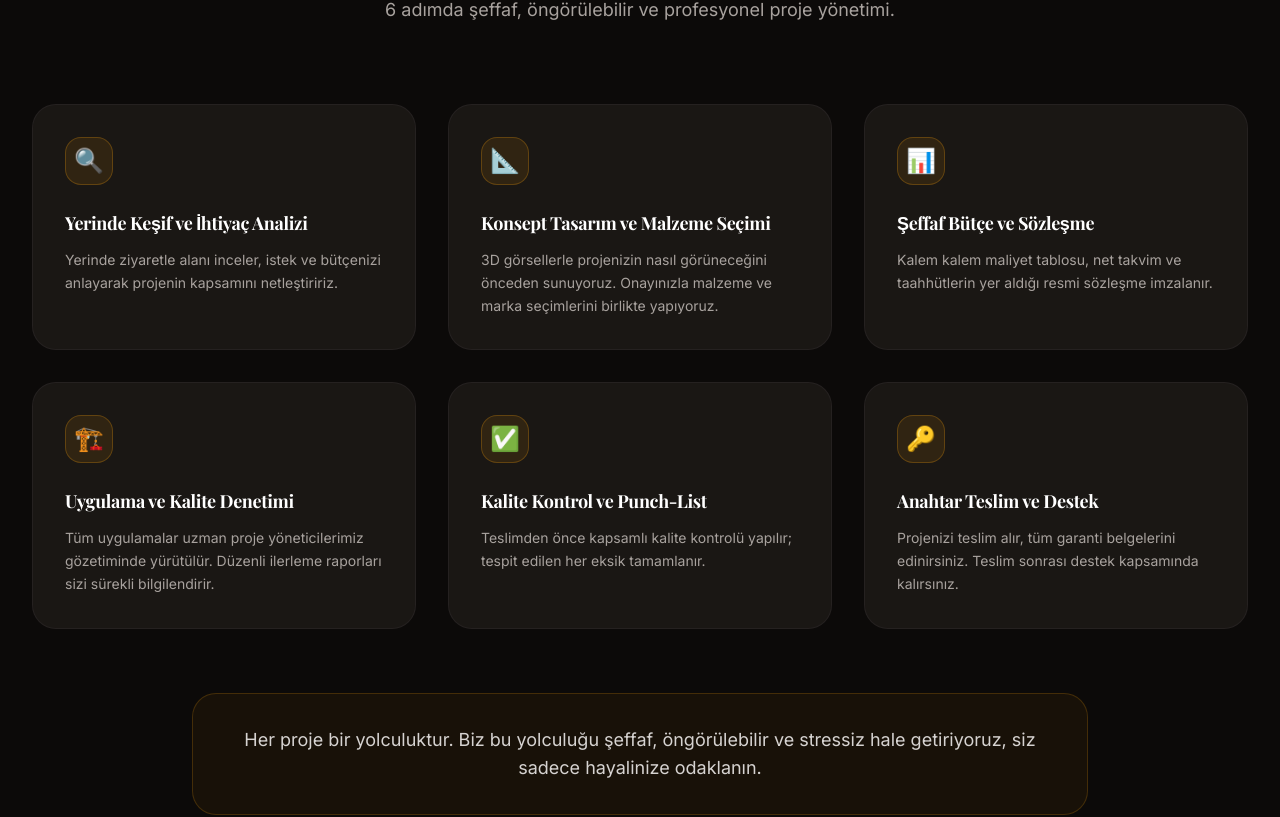
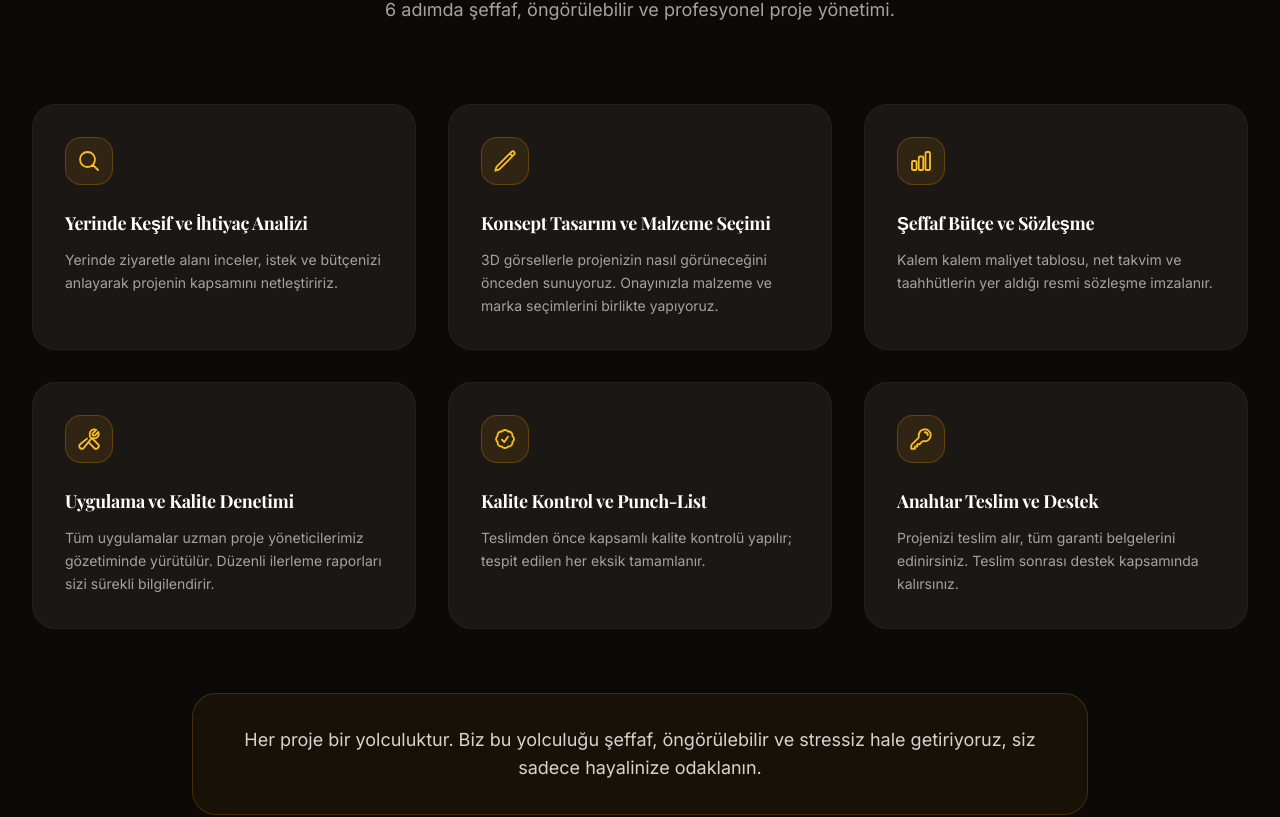
Before and after one commit to yusufcalisir/construction-web, a Next.js app: page / in a window 1280 px wide. Shown: the part 1714-2531 px from the top of the page. Built offline with nearby package versions, Linux system fonts and the light colour scheme.

Commit message:
fix(form): remove broken emojis in WhatsApp link, use SVG icons, direct single-click redirection

```diff
--- a/components/HowWeWork.tsx
+++ b/components/HowWeWork.tsx
@@ -3,12 +3,54 @@
 import { useLanguage } from './LanguageProvider'
 
 const STEPS = [
-  { key: 'discovery',   icon: '🔍' },
-  { key: 'design',      icon: '📐' },
-  { key: 'budget',      icon: '📊' },
-  { key: 'execution',   icon: '🏗️' },
-  { key: 'quality',     icon: '✅' },
-  { key: 'delivery',    icon: '🔑' },
+  {
+    key: 'discovery',
+    icon: (
+      <svg className="w-6 h-6 fill-none stroke-current" strokeWidth={1.8} viewBox="0 0 24 24">
+        <path strokeLinecap="round" strokeLinejoin="round" d="M21 21l-5.197-5.197m0 0A7.5 7.5 0 105.196 5.196a7.5 7.5 0 0010.607 10.607z" />
+      </svg>
+    ),
+  },
+  {
+    key: 'design',
+    icon: (
+      <svg className="w-6 h-6 fill-none stroke-current" strokeWidth={1.8} viewBox="0 0 24 24">
+        <path strokeLinecap="round" strokeLinejoin="round" d="M16.862 4.487l1.687-1.688a1.875 1.875 0 112.652 2.652L6.832 19.82a4.5 4.5 0 01-1.897 1.13l-2.685.8.8-2.685a4.5 4.5 0 011.13-1.897L16.863 4.487zm0 0L19.5 7.125" />
+      </svg>
+    ),
+  },
+  {
+    key: 'budget',
+    icon: (
+      <svg className="w-6 h-6 fill-none stroke-current" strokeWidth={1.8} viewBox="0 0 24 24">
+        <path strokeLinecap="round" strokeLinejoin="round" d="M3 13.125C3 12.504 3.504 12 4.125 12h2.25c.621 0 1.125.504 1.125 1.125v6.75C7.5 20.496 6.996 21 6.375 21h-2.25A1.125 1.125 0 013 19.875v-6.75zM9.75 8.625c0-.621.504-1.125 1.125-1.125h2.25c.621 0 1.125.504 1.125 1.125v11.25c0 .621-.504 1.125-1.125 1.125h-2.25a1.125 1.125 0 01-1.125-1.125V8.625zM16.5 4.125c0-.621.504-1.125 1.125-1.125h2.25C20.496 3 21 3.504 21 4.125v15.75c0 .621-.504 1.125-1.125 1.125h-2.25a1.125 1.125 0 01-1.125-1.125V4.125z" />
+      </svg>
+    ),
+  },
+  {
+    key: 'execution',
+    icon: (
+      <svg className="w-6 h-6 fill-none stroke-current" strokeWidth={1.8} viewBox="0 0 24 24">
+        <path strokeLinecap="round" strokeLinejoin="round" d="M11.42 15.17L17.25 21A2.652 2.652 0 0021 17.25l-5.877-5.877M11.42 15.17l2.496-3.03c.317-.384.74-.626 1.208-.766M11.42 15.17l-4.655 5.653a2.548 2.548 0 11-3.586-3.586l6.837-5.63m5.108-.233c.55-.164 1.163-.188 1.743-.05a4.5 4.5 0 004.486-6.32l-3.27 3.27a1.5 1.5 0 01-2.122-2.122l3.27-3.27A4.5 4.5 0 0012.87 8.01c-.138.58-.114 1.193.05 1.743z" />
+      </svg>
+    ),
+  },
+  {
+    key: 'quality',
+    icon: (
+      <svg className="w-6 h-6 fill-none stroke-current" strokeWidth={1.8} viewBox="0 0 24 24">
+        <path strokeLinecap="round" strokeLinejoin="round" d="M9 12.75L11.25 15 15 9.75M21 12c0 1.268-.63 2.39-1.593 3.068a3.745 3.745 0 01-1.043 3.296 3.745 3.745 0 01-3.296 1.043A3.745 3.745 0 0112 21c-1.268 0-2.39-.63-3.068-1.593a3.746 3.746 0 01-3.296-1.043 3.745 3.745 0 01-1.043-3.296A3.745 3.745 0 013 12c0-1.268.63-2.39 1.593-3.068a3.745 3.745 0 011.043-3.296 3.746 3.746 0 013.296-1.043A3.746 3.746 0 0112 3c1.268 0 2.39.63 3.068 1.593a3.746 3.746 0 013.296 1.043 3.746 3.746 0 011.043 3.296A3.745 3.745 0 0121 12z" />
+      </svg>
+    ),
+  },
+  {
+    key: 'delivery',
+    icon: (
+      <svg className="w-6 h-6 fill-none stroke-current" strokeWidth={1.8} viewBox="0 0 24 24">
+        <path strokeLinecap="round" strokeLinejoin="round" d="M15.75 5.25a3 3 0 013 3m3 0a6 6 0 01-7.029 5.912c-.563-.097-1.159.026-1.563.43L10.5 17.25H8.25v2.25H6v2.25H2.25v-2.818c0-.597.237-1.17.659-1.591l6.499-6.499c.404-.404.527-1 .43-1.563A6 6 0 1121.75 8.25z" />
+      </svg>
+    ),
+  },
 ]
 
 export default function HowWeWork() {
@@ -41,7 +83,7 @@ export default function HowWeWork() {
               className="group relative bg-stone-900/90 rounded-2xl p-8 border border-stone-800/80 hover:border-amber-500/40 transition-all duration-300 hover:shadow-2xl hover:shadow-amber-500/5 hover:-translate-y-1"
             >
               {/* Step Icon */}
-              <div className="w-12 h-12 rounded-xl bg-amber-500/10 border border-amber-500/25 flex items-center justify-center text-2xl mb-6 group-hover:bg-amber-500/20 group-hover:border-amber-500/40 transition-all duration-300">
+              <div className="w-12 h-12 rounded-xl bg-amber-500/10 border border-amber-500/25 flex items-center justify-center text-amber-400 mb-6 group-hover:bg-amber-500/20 group-hover:border-amber-500/40 transition-all duration-300">
                 <span>{step.icon}</span>
               </div>
 
--- a/components/ProjectEvaluation.tsx
+++ b/components/ProjectEvaluation.tsx
@@ -2,7 +2,7 @@
 
 import React, { useState } from 'react'
 import { useLanguage } from './LanguageProvider'
-import { openWhatsApp } from '@/lib/safeContact'
+import { redirectWhatsApp } from '@/lib/safeContact'
 
 const DISTRICTS = [
   'Kadıköy',
@@ -21,11 +21,51 @@ const DISTRICTS = [
 ]
 
 const PROPERTY_TYPES = [
-  { id: 'Daire', label: 'Daire', icon: '🏢' },
-  { id: 'Villa', label: 'Villa', icon: '🏡' },
-  { id: 'Rezidans', label: 'Rezidans', icon: '🏙️' },
-  { id: 'Müstakil Ev', label: 'Müstakil Ev', icon: '🏠' },
-  { id: 'Ofis / Ticari', label: 'Ofis / Ticari', icon: '💼' },
+  {
+    id: 'Daire',
+    label: 'Daire',
+    icon: (
+      <svg className="w-4 h-4 fill-none stroke-current" strokeWidth={1.8} viewBox="0 0 24 24">
+        <path strokeLinecap="round" strokeLinejoin="round" d="M3 21h18M5 21V5a2 2 0 012-2h10a2 2 0 012 2v16M9 7h1m4 0h1m-6 4h1m4 0h1m-6 4h1m4 0h1" />
+      </svg>
+    ),
+  },
+  {
+    id: 'Villa',
+    label: 'Villa',
+    icon: (
+      <svg className="w-4 h-4 fill-none stroke-current" strokeWidth={1.8} viewBox="0 0 24 24">
+        <path strokeLinecap="round" strokeLinejoin="round" d="M3 12l9-9 9 9M5 10v10a1 1 0 001 1h4v-6h4v6h4a1 1 0 001-1V10" />
+      </svg>
+    ),
+  },
+  {
+    id: 'Rezidans',
+    label: 'Rezidans',
+    icon: (
+      <svg className="w-4 h-4 fill-none stroke-current" strokeWidth={1.8} viewBox="0 0 24 24">
+        <path strokeLinecap="round" strokeLinejoin="round" d="M19 21V5a2 2 0 00-2-2H7a2 2 0 00-2 2v16m14 0h2m-2 0h-5m-9 0H3m2 0h5M9 7h1m-1 4h1m-1 4h1m5-8h1m-1 4h1m-1 4h1" />
+      </svg>
+    ),
+  },
+  {
+    id: 'Müstakil Ev',
+    label: 'Müstakil Ev',
+    icon: (
+      <svg className="w-4 h-4 fill-none stroke-current" strokeWidth={1.8} viewBox="0 0 24 24">
+        <path strokeLinecap="round" strokeLinejoin="round" d="M2.25 12l8.954-8.955c.44-.439 1.152-.439 1.591 0L21.75 12M4.5 9.75v10.125c0 .621.504 1.125 1.125 1.125H9.75v-4.875c0-.621.504-1.125 1.125-1.125h2.25c.621 0 1.125.504 1.125 1.125V21h4.125c.621 0 1.125-.504 1.125-1.125V9.75M8.25 21h8.25" />
+      </svg>
+    ),
+  },
+  {
+    id: 'Ofis / Ticari',
+    label: 'Ofis / Ticari',
+    icon: (
+      <svg className="w-4 h-4 fill-none stroke-current" strokeWidth={1.8} viewBox="0 0 24 24">
+        <path strokeLinecap="round" strokeLinejoin="round" d="M20 7h-4V4a2 2 0 00-2-2h-4a2 2 0 00-2 2v3H4a2 2 0 00-2 2v11a2 2 0 002 2h16a2 2 0 002-2V9a2 2 0 00-2-2zM10 4h4v3h-4V4z" />
+      </svg>
+    ),
+  },
 ]
 
 const AREA_RANGES = ['50 – 100 m²', '100 – 150 m²', '150 – 250 m²', '250 m² ve Üzeri']
@@ -73,7 +113,6 @@ export default function ProjectEvaluation() {
 
   // Submission Status
   const [isSubmitting, setIsSubmitting] = useState(false)
-  const [isSubmitted, setIsSubmitted] = useState(false)
   const [isQualified, setIsQualified] = useState(false)
   const [errorMessage, setErrorMessage] = useState('')
 
@@ -103,7 +142,7 @@ export default function ProjectEvaluation() {
     return hasValidBudget && hasScope && hasDistrict && hasPhone
   }
 
-  const handleSubmit = async (e: React.FormEvent) => {
+  const handleSubmit = (e: React.FormEvent) => {
     e.preventDefault()
     setErrorMessage('')
 
@@ -152,23 +191,37 @@ export default function ProjectEvaluation() {
       win.dataLayer.push({ event: 'lead_form_submitted', is_qualified: qualified })
     }
 
-    // Open WhatsApp with pre-filled message then show success screen
-    openWhatsApp(generateWhatsAppMessage())
-    setIsSubmitting(false)
-    setIsSubmitted(true)
+    // Direct single-click redirect to WhatsApp without intermediate screen
+    redirectWhatsApp(generateWhatsAppMessage())
+
+    // If user returns back to tab, re-enable button after short delay
+    setTimeout(() => {
+      setIsSubmitting(false)
+    }, 2000)
   }
 
-  // Generate structured message for WhatsApp pre-fill
+  // Generate structured message for WhatsApp pre-fill without emojis (prevents character corruption like  in wa.me redirects)
   const generateWhatsAppMessage = () => {
-    return `Merhaba Ber Tadilat, web sitenizden Proje Ön Değerlendirme Formu doldurdum.
-📍 İlçe: ${district}
-🏠 Mekan: ${propertyType} (${area})
-🔨 Yapılacak İşler: ${selectedServices.join(', ')}
-💰 Bütçe: ${budget}
-📅 Başlama: ${timeline}
-👤 Ad Soyad: ${name}
-📞 Tel: ${phone}
-${notes ? `📝 Not: ${notes}\n` : ''}Detayları ve keşif takvimini görüşebilir miyiz?`
+    const lines = [
+      'Merhaba Ber Tadilat, web sitenizden Proje Ön Değerlendirme Formu doldurdum.',
+      '',
+      '*Proje Bilgileri:*',
+      `- İlçe: ${district}`,
+      `- Mekan: ${propertyType} (${area})`,
+      `- Yapılacak İşler: ${selectedServices.join(', ')}`,
+      `- Bütçe: ${budget}`,
+      `- Hedef Başlama: ${timeline}`,
+      `- Ad Soyad: ${name.trim()}`,
+      `- Telefon: ${phone.trim()}`,
+    ]
+
+    if (notes && notes.trim()) {
+      lines.push(`- Not: ${notes.trim()}`)
+    }
+
+    lines.push('', 'Detayları ve keşif takvimini görüşebilir miyiz?')
+
+    return lines.join('\n')
   }
 
   return (
@@ -195,7 +248,11 @@ ${notes ? `📝 Not: ${notes}\n` : ''}Detayları ve keşif takvimini görüşebi
 
           {/* Explicit 300K+ Project Criterion Banner */}
           <div className="mt-8 mx-auto max-w-2xl bg-amber-950/40 border border-amber-500/30 rounded-2xl p-4 sm:p-5 flex items-start sm:items-center gap-3.5 text-left">
-            <span className="text-2xl flex-shrink-0">⚠️</span>
+            <div className="w-7 h-7 rounded-full bg-amber-500/20 text-amber-400 border border-amber-500/30 flex items-center justify-center flex-shrink-0 mt-0.5 sm:mt-0">
+              <svg className="w-4 h-4" fill="none" viewBox="0 0 24 24" stroke="currentColor" strokeWidth={2}>
+                <path strokeLinecap="round" strokeLinejoin="round" d="M12 9v2m0 4h.01m-6.938 4h13.856c1.54 0 2.502-1.667 1.732-3L13.732 4c-.77-1.333-2.694-1.333-3.464 0L3.34 16c-.77 1.333.192 3 1.732 3z" />
+              </svg>
+            </div>
             <p className="text-xs sm:text-sm text-amber-200/90 leading-relaxed font-medium">
               <strong className="text-amber-300 font-bold">Önemli Bilgilendirme:</strong> Bu form{' '}
               <strong>300.000 TL ve üzeri</strong> kapsamlı tadilat ve renovasyon projeleri içindir.
@@ -205,37 +262,8 @@ ${notes ? `📝 Not: ${notes}\n` : ''}Detayları ve keşif takvimini görüşebi
 
         {/* Content Box */}
         <div className="bg-stone-900/90 border border-stone-800 rounded-3xl p-6 sm:p-10 shadow-2xl backdrop-blur-md">
-          {isSubmitted ? (
-            /* Success & WhatsApp Forwarding View */
-            <div className="text-center py-8 sm:py-12 animate-[fadeIn_0.5s_ease-out]">
-              <div className="w-20 h-20 bg-emerald-500/20 text-emerald-400 border border-emerald-500/30 rounded-full flex items-center justify-center mx-auto mb-6">
-                <svg className="w-10 h-10" fill="none" viewBox="0 0 24 24" stroke="currentColor">
-                  <path strokeLinecap="round" strokeLinejoin="round" strokeWidth={2.5} d="M5 13l4 4L19 7" />
-                </svg>
-              </div>
-
-              <h3 className="text-2xl sm:text-3xl font-bold text-white font-serif mb-3">
-                Talebiniz Başarıyla Alındı
-              </h3>
-
-              <p className="text-stone-300 text-sm sm:text-base max-w-lg mx-auto mb-8 leading-relaxed">
-                Proje bilgileriniz WhatsApp üzerinden ekibimize iletildi. Uzman proje danışmanımız en kısa sürede sizinle iletişime geçecektir.
-              </p>
-
-              <button
-                type="button"
-                onClick={() => openWhatsApp(generateWhatsAppMessage())}
-                className="inline-flex items-center justify-center gap-3 px-8 py-4 rounded-full bg-emerald-500 hover:bg-emerald-400 text-stone-950 font-bold text-sm sm:text-base tracking-wide uppercase transition-all duration-300 shadow-xl shadow-emerald-500/20 hover:-translate-y-0.5 active:translate-y-0"
-              >
-                <svg className="w-5 h-5 fill-current" viewBox="0 0 24 24">
-                  <path d="M17.472 14.382c-.297-.149-1.758-.867-2.03-.967-.273-.099-.471-.148-.67.15-.197.297-.767.966-.94 1.164-.173.199-.347.223-.644.075-.297-.15-1.255-.463-2.39-1.475-.883-.788-1.48-1.761-1.653-2.059-.173-.297-.018-.458.13-.606.134-.133.298-.347.446-.52.149-.174.198-.298.298-.497.099-.198.05-.371-.025-.52-.075-.149-.669-1.612-.916-2.207-.242-.579-.487-.5-.669-.51-.173-.008-.371-.01-.57-.01-.198 0-.52.074-.792.372-.272.297-1.04 1.016-1.04 2.479 0 1.462 1.065 2.875 1.213 3.074.149.198 2.096 3.2 5.077 4.487.709.306 1.262.489 1.694.625.712.227 1.36.195 1.871.118.571-.085 1.758-.719 2.006-1.413.248-.694.248-1.289.173-1.413-.074-.124-.272-.198-.57-.347m-5.421 7.403h-.004a9.87 9.87 0 01-5.031-1.378l-.361-.214-3.741.982.998-3.648-.235-.372a9.86 9.86 0 01-1.51-5.26c.001-5.45 4.436-9.884 9.888-9.884 2.64 0 5.122 1.03 6.988 2.898a9.825 9.825 0 012.893 6.994c-.003 5.45-4.437 9.884-9.885 9.884m8.413-18.297A11.815 11.815 0 0012.05 0C5.495 0 .16 5.335.157 11.892c0 2.096.547 4.142 1.588 5.945L.057 24l6.305-1.654a11.882 11.882 0 005.683 1.448h.005c6.554 0 11.89-5.335 11.893-11.893a11.821 11.821 0 00-3.48-8.413Z" />
-                </svg>
-                WhatsApp Mesajını Tekrar Aç
-              </button>
-            </div>
-          ) : (
-            /* Interactive Pre-Evaluation Form */
-            <form onSubmit={handleSubmit} className="space-y-8">
+          {/* Interactive Pre-Evaluation Form */}
+          <form onSubmit={handleSubmit} className="space-y-8">
               {/* Step 1: Location & Property */}
               <div>
                 <label className="block text-xs font-mono tracking-widest text-amber-400 uppercase font-bold mb-3">
@@ -379,7 +407,11 @@ ${notes ? `📝 Not: ${notes}\n` : ''}Detayları ve keşif takvimini görüşebi
                           }`}
                         >
                           <span>{b.label}</span>
-                          {isSelected && <span className="text-amber-400 font-bold">✓</span>}
+                          {isSelected && (
+                            <svg className="w-4 h-4 text-amber-400 shrink-0" fill="none" viewBox="0 0 24 24" stroke="currentColor" strokeWidth={2.5}>
+                              <path strokeLinecap="round" strokeLinejoin="round" d="M5 13l4 4L19 7" />
+                            </svg>
+                          )}
                         </button>
                       )
                     })}
@@ -405,7 +437,11 @@ ${notes ? `📝 Not: ${notes}\n` : ''}Detayları ve keşif takvimini görüşebi
                           }`}
                         >
                           <span>{tItem.label}</span>
-                          {isSelected && <span className="text-amber-400 font-bold">✓</span>}
+                          {isSelected && (
+                            <svg className="w-4 h-4 text-amber-400 shrink-0" fill="none" viewBox="0 0 24 24" stroke="currentColor" strokeWidth={2.5}>
+                              <path strokeLinecap="round" strokeLinejoin="round" d="M5 13l4 4L19 7" />
+                            </svg>
+                          )}
                         </button>
                       )
                     })}
@@ -463,13 +499,22 @@ ${notes ? `📝 Not: ${notes}\n` : ''}Detayları ve keşif takvimini görüşebi
                 <button
                   type="submit"
                   disabled={isSubmitting}
-                  className="w-full sm:w-auto inline-flex items-center justify-center gap-3 px-10 py-4 rounded-full bg-amber-500 hover:bg-amber-400 text-stone-950 font-bold text-sm tracking-wider uppercase transition-all duration-300 shadow-xl shadow-amber-500/20 hover:-translate-y-0.5 active:translate-y-0 disabled:opacity-50 cursor-pointer"
+                  className="w-full sm:w-auto inline-flex items-center justify-center gap-3 px-10 py-4 rounded-full bg-emerald-500 hover:bg-emerald-400 text-stone-950 font-bold text-sm sm:text-base tracking-wider uppercase transition-all duration-300 shadow-xl shadow-emerald-500/20 hover:-translate-y-0.5 active:translate-y-0 disabled:opacity-50 cursor-pointer"
                 >
                   {isSubmitting ? (
-                    <span>İşleniyor...</span>
+                    <>
+                      <svg className="w-5 h-5 animate-spin text-stone-950" fill="none" viewBox="0 0 24 24">
+                        <circle className="opacity-25" cx="12" cy="12" r="10" stroke="currentColor" strokeWidth="4"></circle>
+                        <path className="opacity-75" fill="currentColor" d="M4 12a8 8 0 018-8V0C5.373 0 0 5.373 0 12h4zm2 5.291A7.962 7.962 0 014 12H0c0 3.042 1.135 5.824 3 7.938l3-2.647z"></path>
+                      </svg>
+                      <span>WhatsApp&apos;a Yönlendiriliyorsunuz...</span>
+                    </>
                   ) : (
                     <>
-                      <span>Ön Değerlendirmeyi Gönder</span>
+                      <svg className="w-5 h-5 fill-current" viewBox="0 0 24 24">
+                        <path d="M17.472 14.382c-.297-.149-1.758-.867-2.03-.967-.273-.099-.471-.148-.67.15-.197.297-.767.966-.94 1.164-.173.199-.347.223-.644.075-.297-.15-1.255-.463-2.39-1.475-.883-.788-1.48-1.761-1.653-2.059-.173-.297-.018-.458.13-.606.134-.133.298-.347.446-.52.149-.174.198-.298.298-.497.099-.198.05-.371-.025-.52-.075-.149-.669-1.612-.916-2.207-.242-.579-.487-.5-.669-.51-.173-.008-.371-.01-.57-.01-.198 0-.52.074-.792.372-.272.297-1.04 1.016-1.04 2.479 0 1.462 1.065 2.875 1.213 3.074.149.198 2.096 3.2 5.077 4.487.709.306 1.262.489 1.694.625.712.227 1.36.195 1.871.118.571-.085 1.758-.719 2.006-1.413.248-.694.248-1.289.173-1.413-.074-.124-.272-.198-.57-.347m-5.421 7.403h-.004a9.87 9.87 0 01-5.031-1.378l-.361-.214-3.741.982.998-3.648-.235-.372a9.86 9.86 0 01-1.51-5.26c.001-5.45 4.436-9.884 9.888-9.884 2.64 0 5.122 1.03 6.988 2.898a9.825 9.825 0 012.893 6.994c-.003 5.45-4.437 9.884-9.885 9.884m8.413-18.297A11.815 11.815 0 0012.05 0C5.495 0 .16 5.335.157 11.892c0 2.096.547 4.142 1.588 5.945L.057 24l6.305-1.654a11.882 11.882 0 005.683 1.448h.005c6.554 0 11.89-5.335 11.893-11.893a11.821 11.821 0 00-3.48-8.413Z" />
+                      </svg>
+                      <span>WhatsApp ile Ön Değerlendirmeyi Gönder</span>
                       <svg className="w-4 h-4" fill="none" viewBox="0 0 24 24" stroke="currentColor">
                         <path strokeLinecap="round" strokeLinejoin="round" strokeWidth={2} d="M14 5l7 7m0 0l-7 7m7-7H3" />
                       </svg>
@@ -481,7 +526,6 @@ ${notes ? `📝 Not: ${notes}\n` : ''}Detayları ve keşif takvimini görüşebi
                 </p>
               </div>
             </form>
-          )}
         </div>
       </div>
     </section>
--- a/components/Services.tsx
+++ b/components/Services.tsx
@@ -7,32 +7,26 @@ const services = [
   {
     key: 'turnkey',
     imageName: 'dekorasyon.jpg',
-    icon: '🏠',
   },
   {
     key: 'interior',
     imageName: 'mutfak.jpg',
-    icon: '✏️',
   },
   {
     key: 'commercial',
     imageName: 'dis-cephe.jpg',
-    icon: '🏢',
   },
   {
     key: 'systems',
     imageName: 'akilli-sistemler.jpg',
-    icon: '⚡',
   },
   {
     key: 'restoration',
     imageName: 'restorasyon.jpg',
-    icon: '🏛️',
   },
   {
     key: 'exterior',
     imageName: 'isi-ses-yalitimi.jpg',
-    icon: '🌿',
   },
 ]
 
```
Also changed, not shown: lib/safeContact.ts (+9 -0 lines), 1 other file (tests, documents, lock files or other folders).
